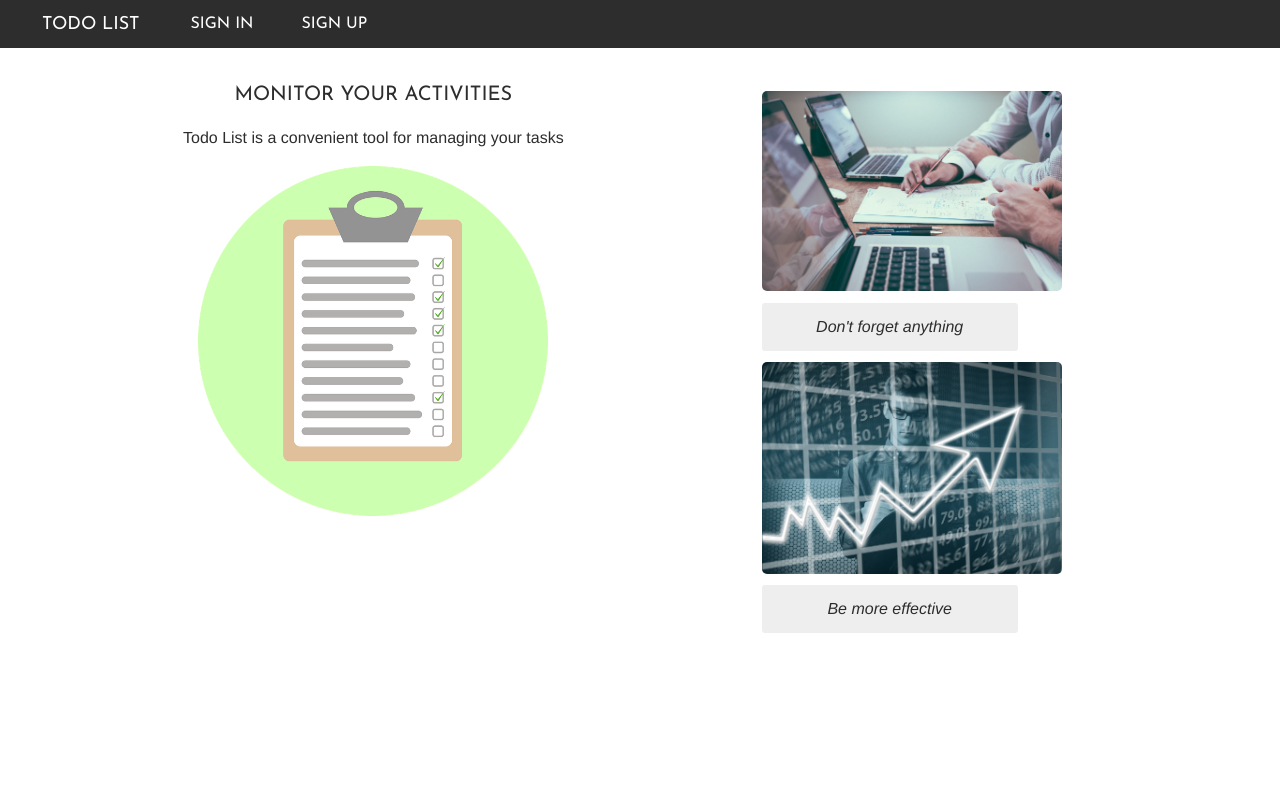
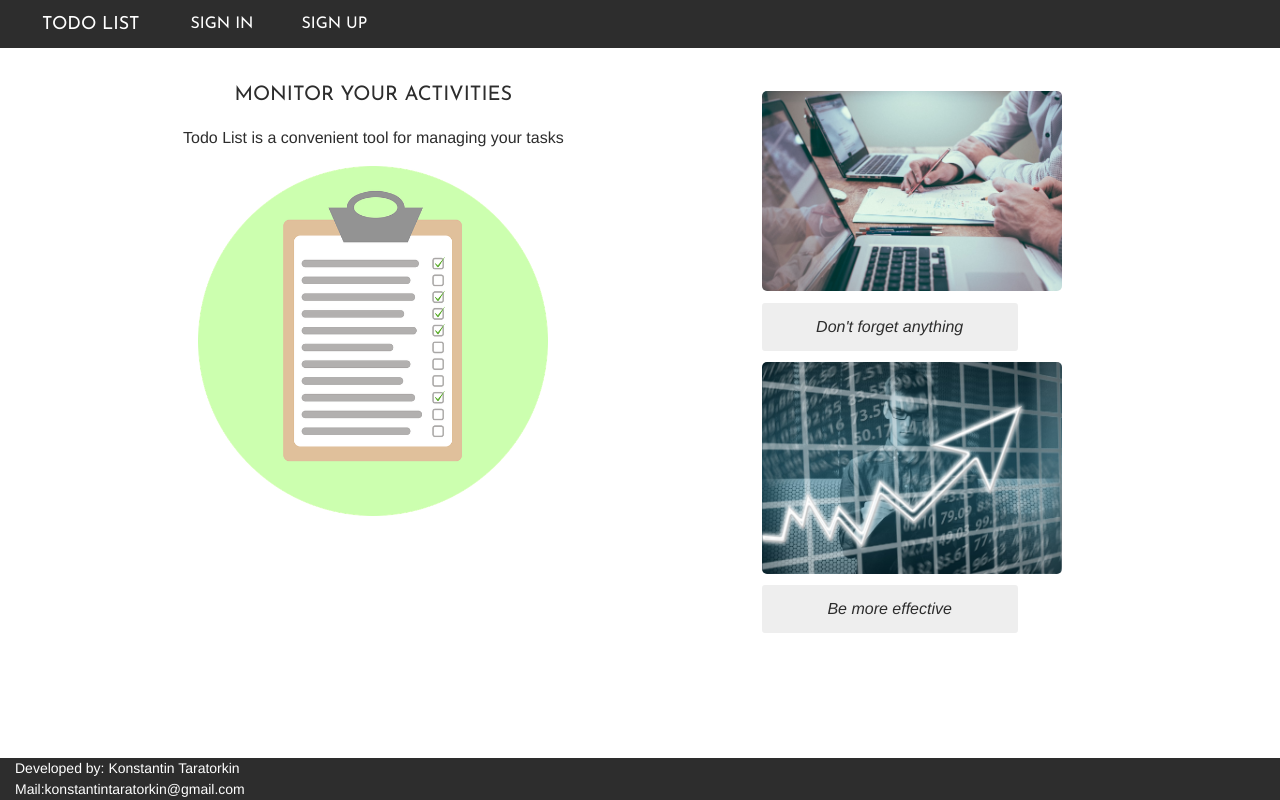
Before and after one commit to taratorkin/ToDo-List, a React (Create React App) app in the folder client/: page / in a window 1280 px wide. Built offline with nearby package versions, Linux system fonts and the light colour scheme.

Commit message:
Added footer, added margin-bottom to main-page

```diff
--- a/client/public/style/css/common.css
+++ b/client/public/style/css/common.css
@@ -5,5 +5,5 @@
   left: 0;
   width: 100%;
   height: 100%;
-  overflow-y: scroll;
+  overflow: auto;
 }
--- a/client/src/components/App.js
+++ b/client/src/components/App.js
@@ -8,14 +8,13 @@ import Signup from './Signup.js';
 
 const App = () => {
   return(
-    <div className="root-child">
       <BrowserRouter>
         <div className="root-child">
           <Header />
           <Route exact path="/" component={MainPage} />
+          <Footer />
         </div>
       </BrowserRouter>
-    </div>
   );
 
 }
--- a/client/src/components/Footer.js
+++ b/client/src/components/Footer.js
@@ -1,12 +1,16 @@
 import React from 'react';
-//import '../style/footer.min.css';
+import '../style/css/footer.min.css';
 
 
 export default class Footer extends React.Component {
   render() {
     return(
-      <div>
-
+      <div className="container-fluid" id="footer">
+        <div className="row">
+          <div className="col">
+            <p>Developed by: Konstantin Taratorkin<br/>Mail:konstantintaratorkin@gmail.com</p>
+          </div>
+        </div>
       </div>
     );
   }
--- /dev/null
+++ b/client/src/style/css/footer.min.css
@@ -0,0 +1 @@
+#footer{background-color:#2d2d2d;color:#fff;font-family:Helvetica, Arial, sans-serif;font-size:14px;height:3em;position:fixed;left:0;bottom:0}
--- /dev/null
+++ b/client/src/style/css/footer.scss
@@ -0,0 +1,13 @@
+$bgColor: #2d2d2d;
+$textColor: #fff;
+
+#footer {
+  background-color: $bgColor;
+  color: $textColor;
+  font-family: Helvetica, Arial, sans-serif;
+  font-size: 14px;
+  height: 3em;
+  position: fixed;
+  left: 0;
+  bottom: 0;
+}
--- a/client/src/style/css/mainPage.min.css
+++ b/client/src/style/css/mainPage.min.css
@@ -1 +1 @@
-.col-12{margin-top:1.5em}#main-page-wrapper{font-family:Helvetica, Arial, sans-serif;font-size:16px;background-color:#fff;color:#2d2d2d;margin-top:2em}.main-page-img{max-width:100%;height:auto}.description-headline{font-family:"Josefin Sans", Arial, sans-serif;font-size:20px;text-transform:uppercase}.main-page-promo{font-style:italic;margin-bottom:1em}.main-page-promo img{border-radius:5px;margin:0.7em 0}.promo-quote{background-color:#eee;width:16em;height:3em;border-radius:3px}@media (max-width: 992px){.main-page-promo img{margin:0.7em auto;display:block}.main-page-promo{margin-top:2em}.promo-quote-wrap{display:flex;justify-content:center}}
+.col-12{margin-top:1.5em}#main-page-wrapper{font-family:Helvetica, Arial, sans-serif;font-size:16px;background-color:#fff;color:#2d2d2d;margin-top:2em}.main-page-img{max-width:100%;height:auto}.description-headline{font-family:"Josefin Sans", Arial, sans-serif;font-size:20px;text-transform:uppercase}.main-page-promo{font-style:italic;margin-bottom:1em}.main-page-promo img{border-radius:5px;margin:0.7em 0}.promo-quote{background-color:#eee;width:16em;height:3em;border-radius:3px}@media (max-width: 992px){#main-page-wrapper{margin-bottom:2.5em}.main-page-promo img{margin:0.7em auto;display:block}.main-page-promo{margin-top:2em}.promo-quote-wrap{display:flex;justify-content:center}}
--- a/client/src/style/css/mainPage.scss
+++ b/client/src/style/css/mainPage.scss
@@ -43,6 +43,10 @@ $quoteBgColor: #eee;
 }
 
 @media(max-width:992px) {
+  #main-page-wrapper {
+    margin-bottom: 2.5em;
+  }
+
   .main-page-promo img {
     margin: 0.7em auto;
     display: block;
```
